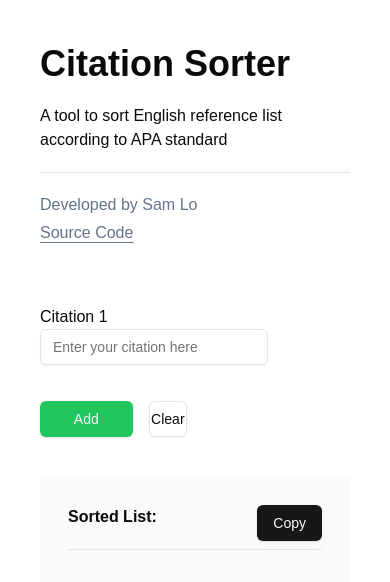
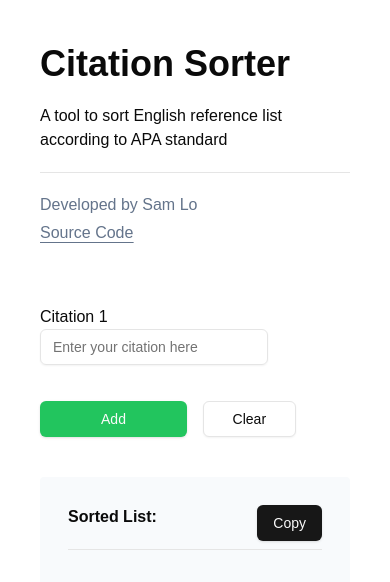
Before and after one commit to SamLo2200/ReferenceSorter, a Next.js app: page / in a window 390 px wide. Shown: the top 582 px of the page. Built offline with nearby package versions, Linux system fonts and the light colour scheme.

Commit message:
fixed clear button too small issue on mobile

```diff
--- a/src/components/DymanicTable.tsx
+++ b/src/components/DymanicTable.tsx
@@ -80,7 +80,7 @@ export default function DymanicTable({
             </div>
 
             <Button
-                className="col-span-2 bg-green-500"
+                className="col-span-3 lg:col-span-2 bg-green-500"
                 onClick={() => {
                     addField();
                     scrollToBottom();
@@ -90,7 +90,7 @@ export default function DymanicTable({
 
             <Button
                 variant="outline"
-                className="col-span-1"
+                className="col-span-2 lg:col-span-1"
                 onClick={() => {
                     setCitationContent([""]);
                 }}>
```
Also changed, not shown: 1 other file (tests, documents, lock files or other folders).
